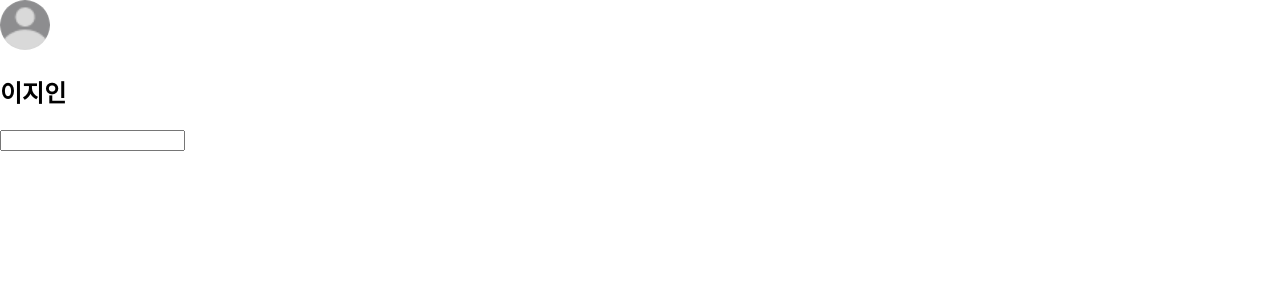
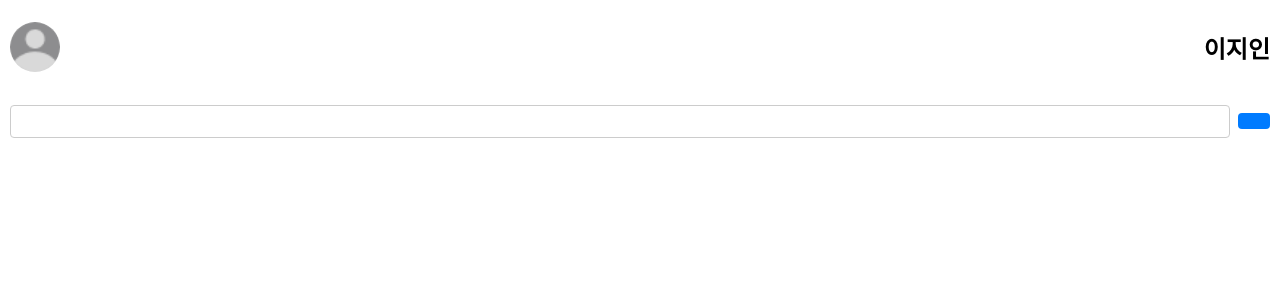
Before and after one commit to CEOS-Developers/react-messenger-19th, a React (Create React App) app: page / in a window 1280 px wide. Shown: the top 300 px of the page. Built offline with nearby package versions, Linux system fonts and the light colour scheme.

Commit message:
style: styled-components 적용

```diff
--- a/package.json
+++ b/package.json
@@ -13,6 +13,7 @@
     "react": "^18.2.0",
     "react-dom": "^18.2.0",
     "react-scripts": "5.0.1",
+    "styled-components": "^6.1.8",
     "typescript": "^4.9.5",
     "web-vitals": "^2.1.4"
   },
--- a/src/components/ChatBody.tsx
+++ b/src/components/ChatBody.tsx
@@ -1,4 +1,10 @@
 import React from 'react';
+import {
+	ChatBodyContainer,
+	TimeDisplay,
+	DateSeparator,
+	ChatMessageBox,
+} from '../style/ChatBodyStyle';
 
 interface Message {
 	id: number;
@@ -12,17 +18,46 @@ interface ChatBodyProps {
 	currentUser: string;
 }
 
+const formatDate = (dateString: string) => {
+	const date = new Date(dateString);
+	return `${date.getFullYear()}년 ${date.getMonth() + 1}월 ${date.getDate()}일`;
+};
+
+const formatTime = (dateString: string) => {
+	const date = new Date(dateString);
+	return `${date.getHours().toString().padStart(2, '0')}:${date
+		.getMinutes()
+		.toString()
+		.padStart(2, '0')}`;
+};
+
 const ChatBody: React.FC<ChatBodyProps> = ({ messages, currentUser }) => {
+	let lastDate = '';
+
 	return (
-		<div>
-			{messages.map((message) => (
-				<div key={message.id}>
-					<div>{message.from}</div>
-					<div>{message.content}</div>
-					<div>{message.date}</div>
-				</div>
-			))}
-		</div>
+		<ChatBodyContainer>
+			{messages.map((message, index) => {
+				const messageDate = formatDate(message.date);
+				let displayDateSeparator = false;
+				if (messageDate !== lastDate) {
+					lastDate = messageDate;
+					displayDateSeparator = true;
+				}
+
+				return (
+					<React.Fragment key={message.id}>
+						{displayDateSeparator && (
+							<DateSeparator>{messageDate}</DateSeparator>
+						)}
+						<ChatMessageBox isCurrentUser={message.from === currentUser}>
+							<TimeDisplay>{formatTime(message.date)}</TimeDisplay>
+							<div>{message.from}</div>
+							<div>{message.content}</div>
+						</ChatMessageBox>
+					</React.Fragment>
+				);
+			})}
+		</ChatBodyContainer>
 	);
 };
 
--- a/src/components/ChatBottom.tsx
+++ b/src/components/ChatBottom.tsx
@@ -1,4 +1,10 @@
 import React, { useState, KeyboardEvent, ChangeEvent } from 'react';
+
+import {
+	ChatBottomContainer,
+	ChatInput,
+	SendButton,
+} from '../style/ChatBottomStyle';
 
 interface ChatBottomProps {
 	onSendMessage: (messageContent: string) => void;
@@ -9,14 +15,20 @@ const ChatBottom: React.FC<ChatBottomProps> = ({ onSendMessage }) => {
 
 	const handleKeyPress = (event: KeyboardEvent<HTMLInputElement>) => {
 		if (event.key === 'Enter' && inputValue.trim()) {
+			sendMessage();
+		}
+	};
+
+	const sendMessage = () => {
+		if (inputValue.trim()) {
 			onSendMessage(inputValue.trim());
 			setInputValue('');
 		}
 	};
 
 	return (
-		<div>
-			<input
+		<ChatBottomContainer>
+			<ChatInput
 				type='text'
 				value={inputValue}
 				onChange={(e: ChangeEvent<HTMLInputElement>) =>
@@ -24,7 +36,8 @@ const ChatBottom: React.FC<ChatBottomProps> = ({ onSendMessage }) => {
 				}
 				onKeyPress={handleKeyPress}
 			/>
-		</div>
+			<SendButton onClick={sendMessage}></SendButton>
+		</ChatBottomContainer>
 	);
 };
 
--- a/src/components/ChatHead.tsx
+++ b/src/components/ChatHead.tsx
@@ -1,4 +1,5 @@
 import React from 'react';
+import { ChatHeadContainer, UserImage, UserName } from '../style/ChatHeadStyle';
 
 interface User {
 	name: string;
@@ -12,14 +13,14 @@ interface ChatHeadProps {
 
 const ChatHead: React.FC<ChatHeadProps> = ({ user, onUserClick }) => {
 	return (
-		<div onClick={onUserClick}>
-			<img
+		<ChatHeadContainer onClick={onUserClick}>
+			< UserImage
 				src={user.image}
 				alt='Profile'
 				style={{ width: '50px', height: '50px', borderRadius: '50%' }}
 			/>
-			<h2>{user.name}</h2>
-		</div>
+			<UserName>{user.name}</UserName>
+		</ChatHeadContainer>
 	);
 };
 
--- /dev/null
+++ b/src/style/ChatBodyStyle.tsx
@@ -0,0 +1,38 @@
+import styled, { css } from 'styled-components';
+
+export const ChatMessageBox = styled.div<{ isCurrentUser: boolean }>`
+  padding: 10px;
+  margin: 5px;
+  border-radius: 8px;
+  background-color: lightgray;
+  align-self: flex-start;
+
+  ${(props) =>
+    props.isCurrentUser &&
+    css`
+      background-color: lightblue;
+      align-self: flex-end;
+    `}
+`;
+
+export const ChatBodyContainer = styled.div`
+  display: flex;
+  flex-direction: column;
+`;
+
+export const DateSeparator = styled.div`
+  width: 7.625rem;
+  height: 1.3125rem;
+  flex-shrink: 0;
+  border-radius: 0.25rem;
+  background: #D9D9D9;
+  color: #000;
+  text-align: center;
+  margin: 10px auto; // 정중앙 정렬
+`;
+
+export const TimeDisplay = styled.span`
+  display: block; // 메시지 박스 위에 표시
+  text-align: center; // 정중앙 정렬
+  margin-bottom: 5px;
+`;
--- /dev/null
+++ b/src/style/ChatBottomStyle.tsx
@@ -0,0 +1,23 @@
+import styled from 'styled-components';
+
+export const ChatBottomContainer = styled.div`
+  display: flex;
+  align-items: center;
+  padding: 10px;
+`;
+
+export const ChatInput = styled.input`
+  flex-grow: 1;
+  margin-right: 8px;
+  padding: 8px;
+  border-radius: 4px;
+  border: 1px solid #ccc;
+`;
+
+export const SendButton = styled.button`
+  padding: 8px 16px;
+  border-radius: 4px;
+  border: none;
+  background-color: #007bff;
+  color: white;
+`;
--- /dev/null
+++ b/src/style/ChatHeadStyle.tsx
@@ -0,0 +1,16 @@
+import styled from 'styled-components';
+
+export const ChatHeadContainer = styled.div`
+  display: flex;
+  align-items: center;
+  justify-content: space-between;
+  padding: 10px;
+`;
+
+export const UserImage = styled.img`
+  width: 50px;
+  height: 50px;
+  border-radius: 50%;
+`;
+
+export const UserName = styled.h2``;
--- /dev/null
+++ b/src/style/ChattingRoomStyle.tsx
@@ -0,0 +1,3 @@
+import styled from 'styled-components';
+
+export const ChatRoomContainer = styled.div``;
```
Also changed, not shown: 1 other file (tests, documents, lock files or other folders).
